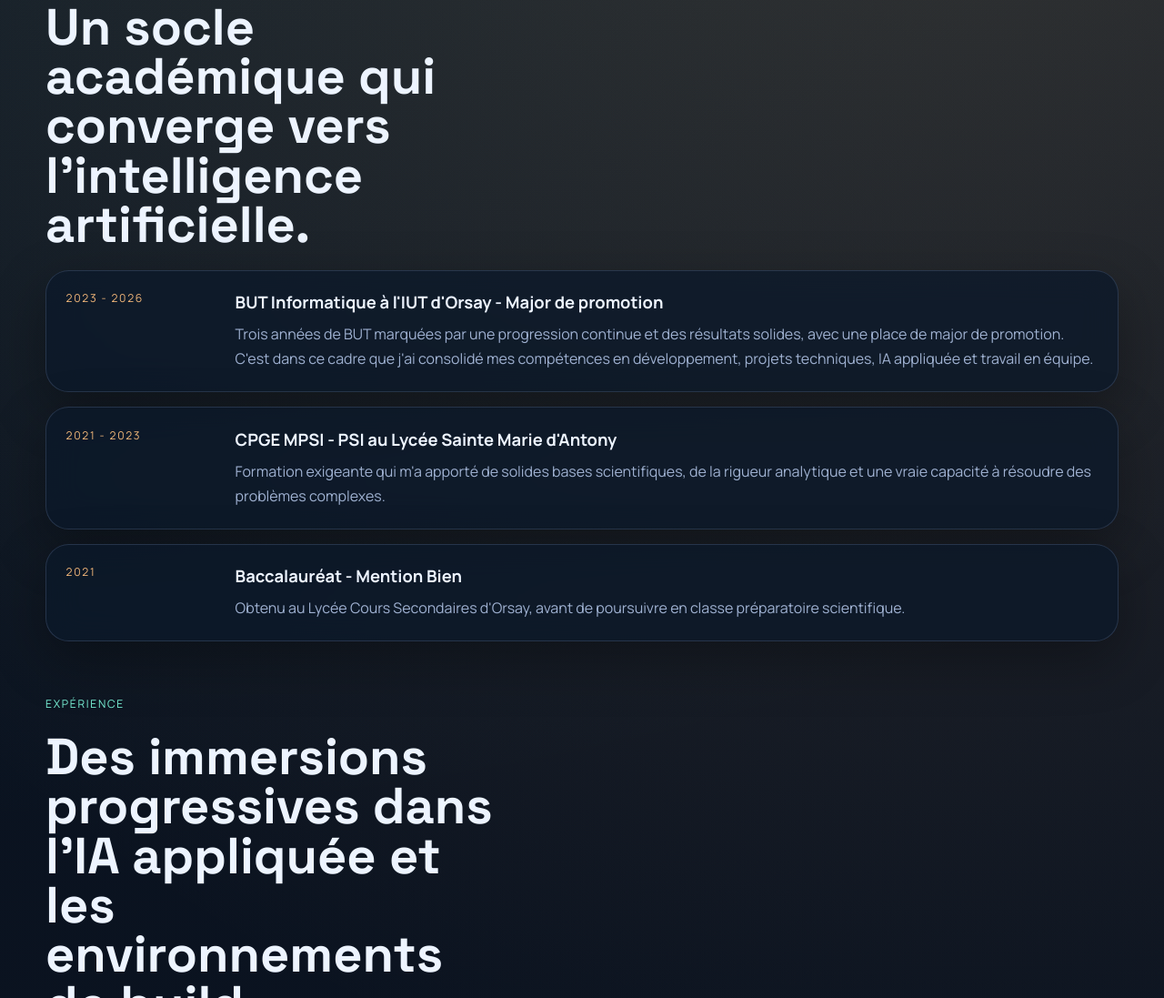
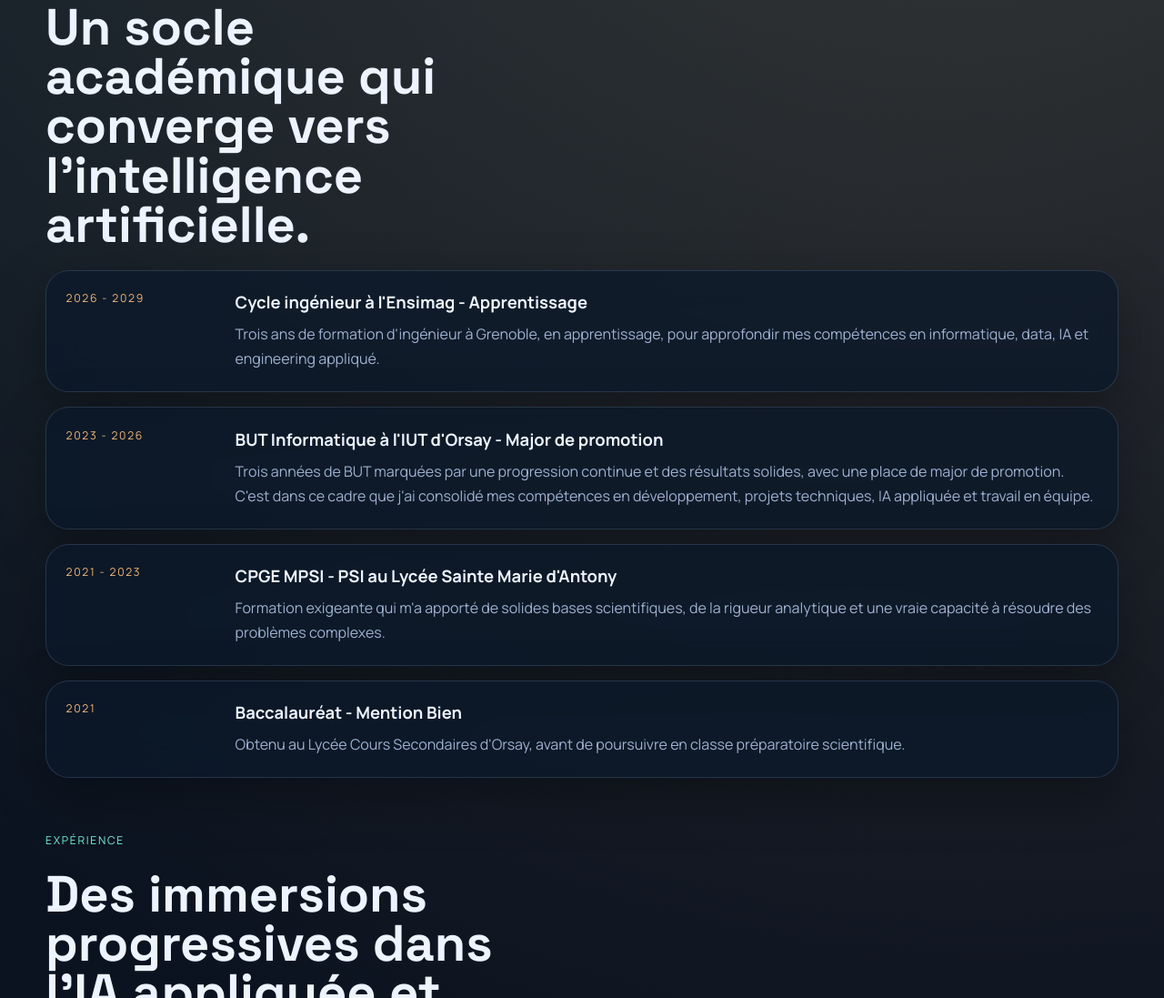
Before and after one commit to adroz1305/portfolio, a plain HTML site: page index.html in a window 1280 px wide. Shown: the part 2230-3327 px from the top of the page at 91% size. Drawn offline with Linux system fonts and the light colour scheme.

Commit message:
parcours

```diff
--- a/index.html
+++ b/index.html
@@ -147,6 +147,16 @@
           </div>
 
           <div class="timeline">
+            <article class="timeline-item">
+              <span class="timeline-date">2026 - 2029</span>
+              <div>
+                <h3>Cycle ingénieur à l'Ensimag - Apprentissage</h3>
+                <p>
+                  Trois ans de formation d'ingénieur à Grenoble, en apprentissage, pour approfondir
+                  mes compétences en informatique, data, IA et engineering appliqué.
+                </p>
+              </div>
+            </article>
             <article class="timeline-item">
               <span class="timeline-date">2023 - 2026</span>
               <div>
```
